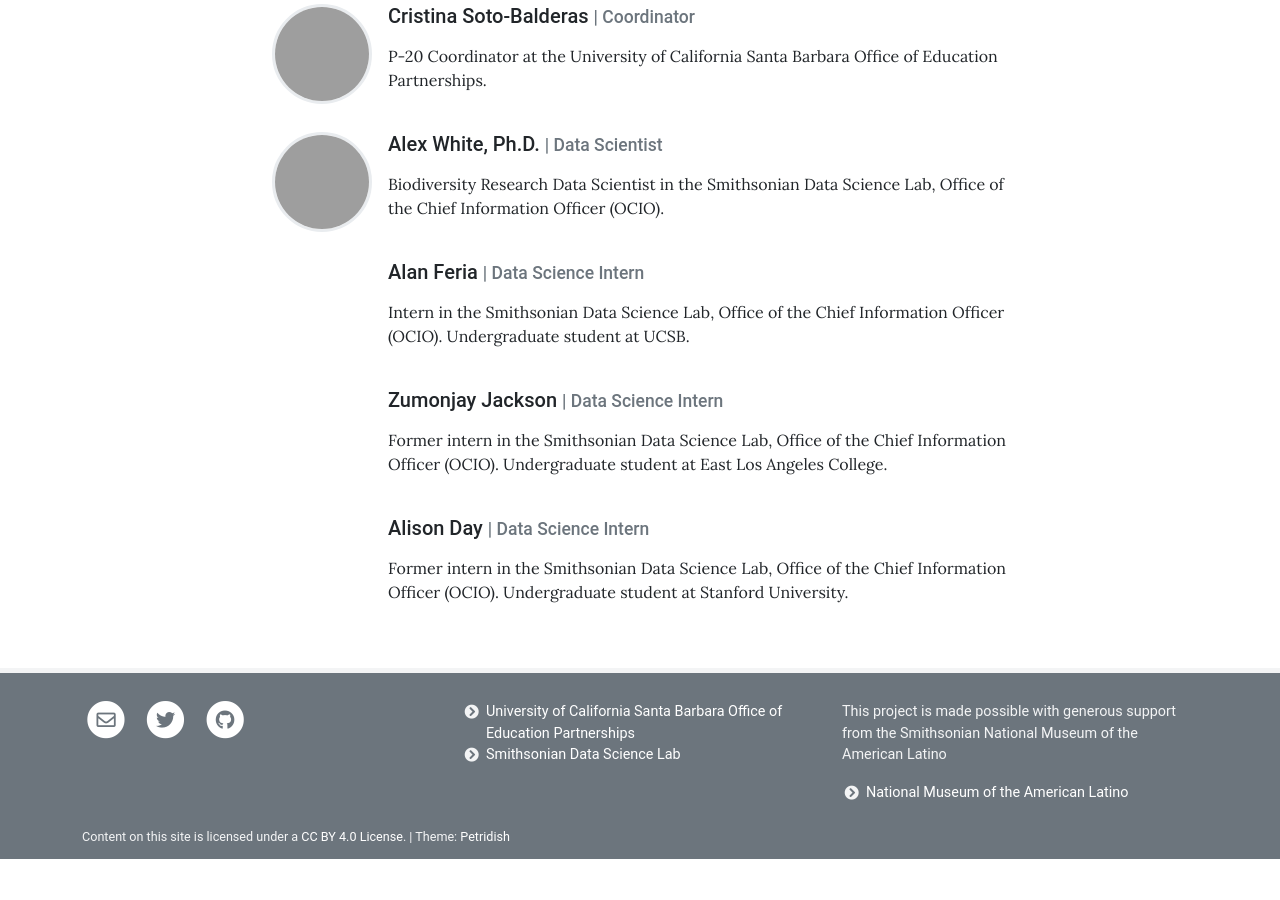
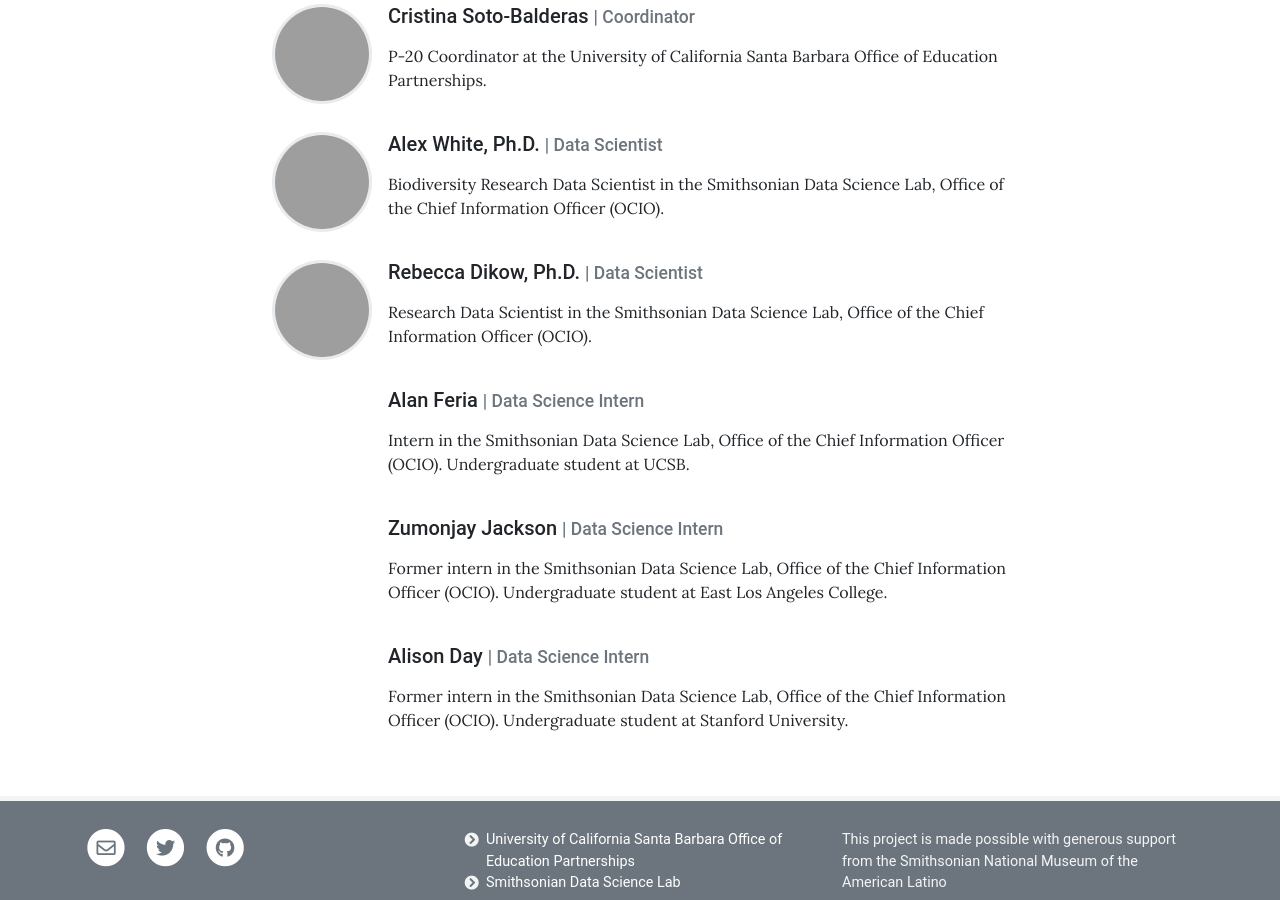
Before and after one commit to sidatasciencelab/UCSB-SI-skunks, a Jekyll site: the page built from pages/team.md, in a window 1280 px wide and 900 px high, scrolled down 604 px. Built offline with Jekyll 4.4.1, drawn with Linux system fonts in a browser that asks for light colours; before the commit the page ends 1463 px from its top, so only the background shows below that; grey boxes are pictures that could not be loaded.

Commit message:
Update team.yml

```diff
--- a/_data/team.yml
+++ b/_data/team.yml
@@ -28,6 +28,13 @@
     Biodiversity Research Data Scientist in the Smithsonian Data Science Lab,
     Office of the Chief Information Officer (OCIO).
 
+- name: Rebecca Dikow, Ph.D.
+  role: Data Scientist
+  image: https://datascience.si.edu/sites/default/files/styles/grid/public/pictures/people/rdikow_photo.jpg?itok=l2zd1pcx&c=19a38b9f2cabc1c38547307090809a21
+  description: >
+    Research Data Scientist in the Smithsonian Data Science Lab,
+    Office of the Chief Information Officer (OCIO).
+
 - name: Alan Feria
   role: Data Science Intern
   image:
```
